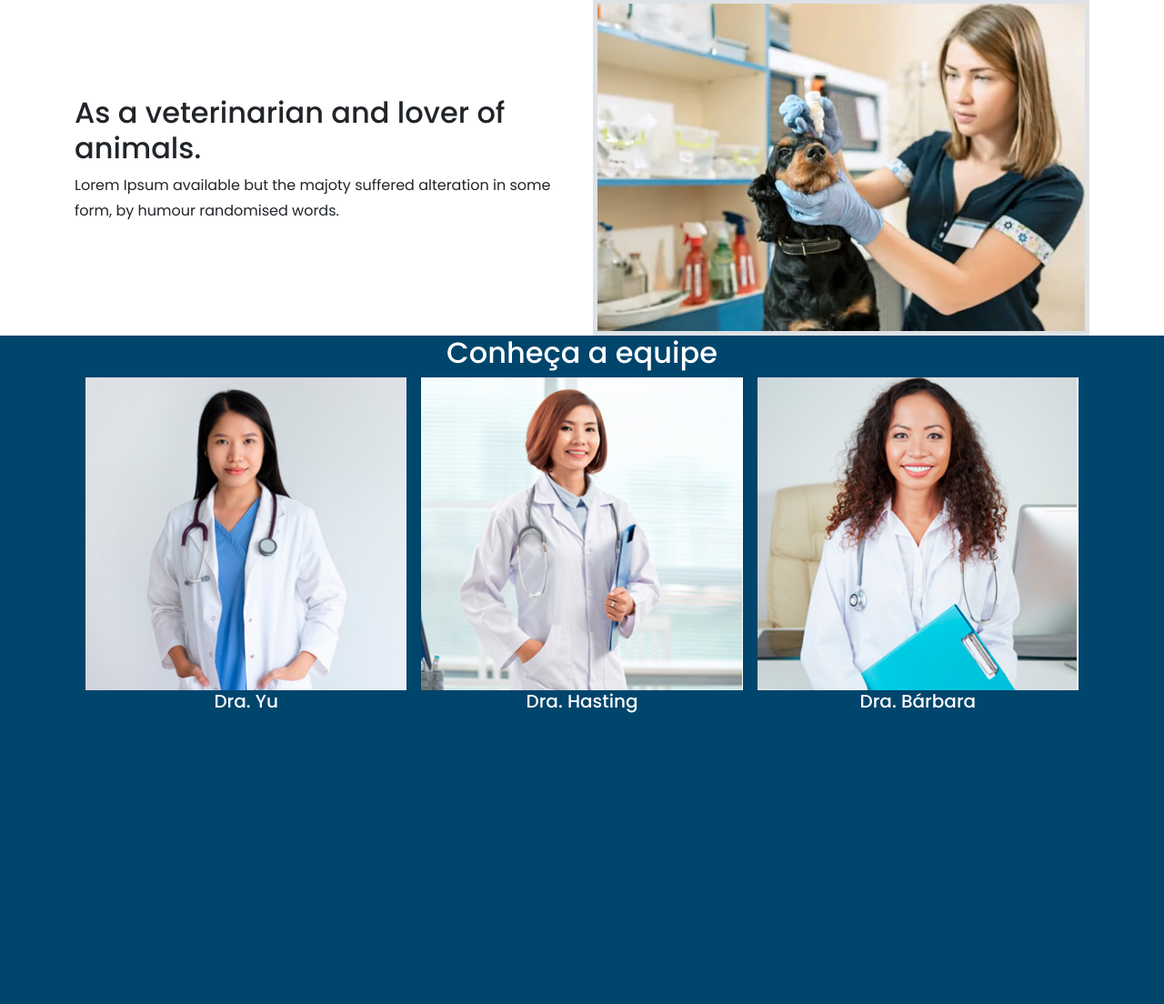
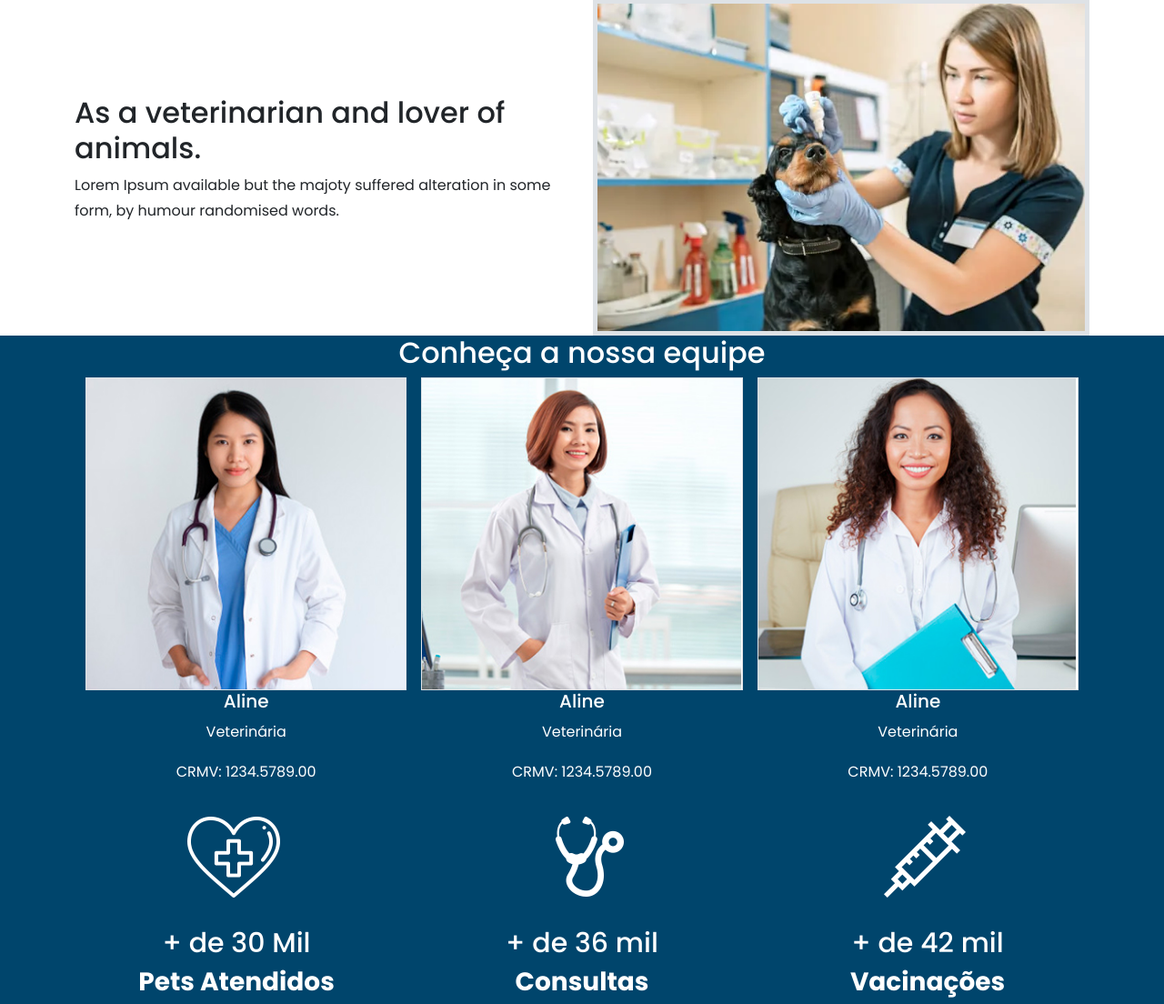
Before and after one commit to JoaoVictorCRP/ihc-clinica-veterinaria, a Flask app: page / in a window 1280 px wide. Shown: the part 814-1918 px from the top of the page at 91% size. Before the commit the page ends 1598 px from the top, so only its background shows below. Run offline with Flask 3, Linux system fonts and the light colour scheme.

Commit message:
secao de dados

```diff
--- /dev/null
+++ b/static/css/index.css
@@ -0,0 +1,19 @@
+.stats-section {
+    background-size: cover !important;
+    padding: 100px 0px 70px;
+}
+
+.stats-box {
+    text-align: center;
+}
+
+.stats-box h2 {
+    color: #FFF;
+    font-size: 30px;
+    margin-top: 20px;
+}
+
+.stats-box h3 {
+    color: #FFF;
+    font-weight: 700;
+}
--- a/templates/index.html
+++ b/templates/index.html
@@ -8,6 +8,7 @@
     <link href="https://fonts.googleapis.com/css2?family=Poppins:ital,wght@0,100;0,200;0,400;0,500;0,600;0,700;0,800;1,100;1,200;1,400;1,500;1,600;1,800;1,900&display=swap" rel="stylesheet">
     <link href="https://cdn.jsdelivr.net/npm/bootstrap@5.3.3/dist/css/bootstrap.min.css" rel="stylesheet" integrity="sha384-QWTKZyjpPEjISv5WaRU9OFeRpok6YctnYmDr5pNlyT2bRjXh0JMhjY6hW+ALEwIH" crossorigin="anonymous">
     <link href="../static/css/style.css" rel="stylesheet">
+    <link href="../static/css/index.css" rel="stylesheet">
     <link rel="stylesheet" href="https://cdnjs.cloudflare.com/ajax/libs/font-awesome/4.7.0/css/font-awesome.css"/>
 </head>
 <body>
@@ -70,20 +71,32 @@
    <!-- Container da Equipe -->
    <section class="text-section dark">
         <div class="container text-center">
-            <h2 class="bold">Conheça a equipe</h2>
+            <h2 class="bold">Conheça a nossa equipe</h2>
             <div class="container">
                 <div class="row row-cols-2 row-cols-lg-3 g-2 g-lg-3">
                     <div class="col md-6">
-                        <img src="../static/images/equipe/team1.jpg">
-                        <h5> Dra. Yu</h5>
+                        <div class="border">
+                            <img src="../static/images/equipe/team1.jpg">
+                        </div>
+                        <h5> Aline</h5>
+                        <p> Veterinária </p>
+                        <p> CRMV: 1234.5789.00 </p>
+                    </div>
+                    <div class="col">
+                        <div class="border">
+                            <img src="../static/images/equipe/team2.jpg">
+                        </div>
+                        <h5> Aline </h5>
+                        <p> Veterinária </p>
+                        <p> CRMV: 1234.5789.00 </p>
                     </div>
                     <div class="col md-6">
-                        <img src="../static/images/equipe/team2.jpg">
-                        <h5> Dra. Hasting </h5>
-                    </div>
-                    <div class="col md-6">
-                        <img src="../static/images/equipe/team3.jpg">
-                        <h5> Dra. Bárbara</h5>
+                        <div class="border">
+                            <img src="../static/images/equipe/team3.jpg">
+                        </div>
+                        <h5> Aline</h5>
+                        <p> Veterinária </p>
+                        <p> CRMV: 1234.5789.00 </p>
                     </div>
                 </div>
             </div>
@@ -92,6 +105,38 @@
    </section>
 
 
+   <!-- Dados de atendimento -->
+   <section class="dark">
+        <div class="container">
+            <div class="row">
+                <div class="col-lg-4">
+                    <div class="stats-box">
+                        <img src="../static/images/dados/icon1.png" alt="">
+                        <h2>+ de 30 Mil</h2>
+                        <h3>Pets Atendidos</h3>
+                    </div>
+                </div>
+
+
+                <div class="col-lg-4">
+                    <div class="stats-box">
+                        <img src="../static/images/dados/icon2.png" alt="">
+                        <h2>+ de 36 mil</h2>
+                        <h3>Consultas</h3>
+                    </div>
+                </div>
+
+                <div class="col-lg-4">
+                    <div class="stats-box">
+                        <img src="../static/images/dados/icon3.png" alt="">
+                        <h2>+ de 42 mil</h2>
+                        <h3>Vacinações</h3>
+                    </div>
+                </div>
+            </div>
+        </div>
+    </section>
+
 
     <script src="https://cdn.jsdelivr.net/npm/bootstrap@5.3.3/dist/js/bootstrap.bundle.min.js" integrity="sha384-YvpcrYf0tY3lHB60NNkmXc5s9fDVZLESaAA55NDzOxhy9GkcIdslK1eN7N6jIeHz" crossorigin="anonymous"></script>
 </body>
```
Also changed, not shown: static/images/dados/icon1.png (added), static/images/dados/icon2.png (added), static/images/dados/icon3.png (added).
